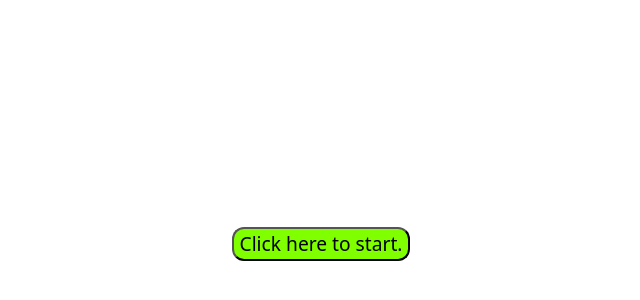
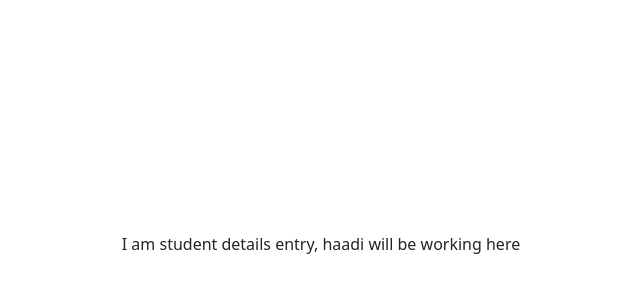
Before and after one commit to zainkhanbaloch/LMS, a React (Create React App) app: page /student/test/details in a window 1280 px wide. Before the commit this address led to /student/details. Shown: the part 156-456 px from the top of the page, without its empty margins (319-959 px from the left). Built offline with nearby package versions, Linux system fonts and the light colour scheme.

Commit message:
Added Libraries

```diff
--- a/src/App.js
+++ b/src/App.js
@@ -1,6 +1,7 @@
 import React from "react";
 import { Routes, Route, Navigate } from "react-router-dom";
 import StudentDetails from "./pages/student-details";
+import StudentDetailsTest from "./pages/student-details-test";
 import 'bootstrap/dist/css/bootstrap.min.css';
 import 'font-awesome/css/font-awesome.min.css';
 
@@ -8,6 +9,7 @@ function App() {
   return (
     <Routes>
       <Route path="/student/details" element={<StudentDetails />} />
+      <Route path="/student/test/details" element={<StudentDetailsTest />} />
       <Route path="*" element={<Navigate to={"/student/details"} />} />
     </Routes>
   );
--- /dev/null
+++ b/src/components/student-details-entry-test/index.js
@@ -0,0 +1,10 @@
+import React from 'react';
+import './style.css';
+
+const StudentDetailsEntry = () => {
+    return <div className='col-12 d-flex flex-column align-items-center justify-content-center p-0 student-details'>
+        I am student details entry, haadi will be working here
+    </div>
+};
+
+export default StudentDetailsEntry;
--- /dev/null
+++ b/src/components/student-details-entry-test/style.css
@@ -0,0 +1,3 @@
+.student-details {
+    min-height: 100vh;
+}
--- a/src/components/student-details-entry/style.css
+++ b/src/components/student-details-entry/style.css
@@ -1,4 +1,4 @@
-.student-details {
+.student-details-test {
     min-height: 100vh;
 }
 .student-details .button-submit{
--- /dev/null
+++ b/src/pages/student-details-test/index.js
@@ -0,0 +1,8 @@
+import React from 'react';
+import StudentDetailsEntry from '../../components/student-details-entry-test';
+
+const StudentDetails = () => {
+    return <StudentDetailsEntry />
+};
+
+export default StudentDetails;
```
